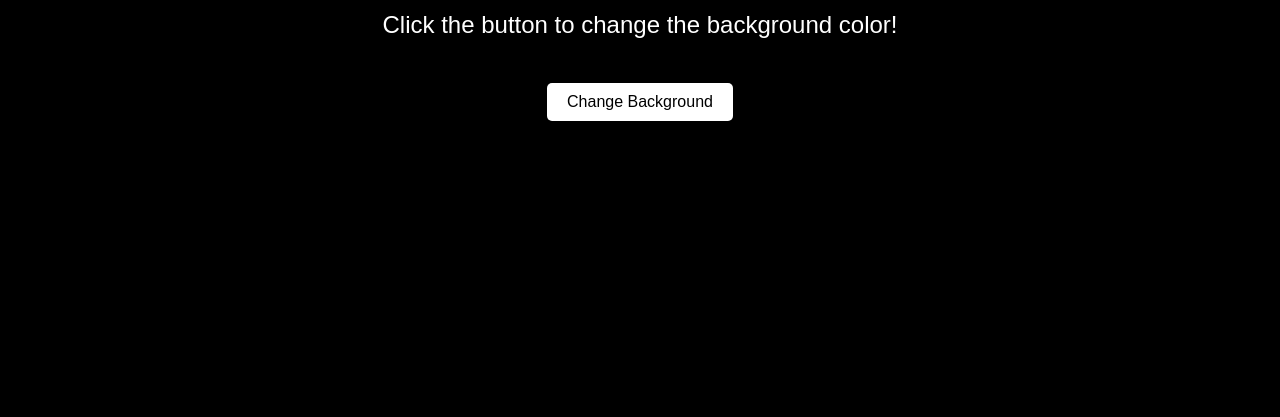
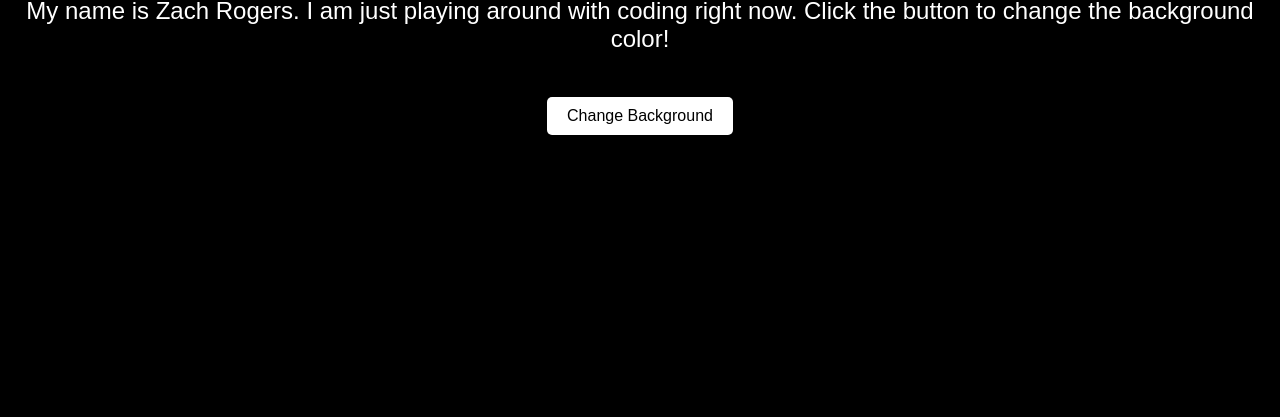
Before and after one commit to hippieforhire/zach.works, a plain HTML site: page index.html in a window 1280 px wide. Shown: the part 383-800 px from the top of the page. Drawn offline with Linux system fonts and the light colour scheme.

Commit message:
Update index.html

```diff
--- a/index.html
+++ b/index.html
@@ -43,7 +43,7 @@
 <body>
     <div>
         <h1>Welcome</h1>
-        <p>Click the button to change the background color!</p>
+        <p>My name is Zach Rogers. I am just playing around with coding right now. Click the button to change the background color!</p>
         <button onclick="changeBackgroundColor()">Change Background</button>
     </div>
 
```
